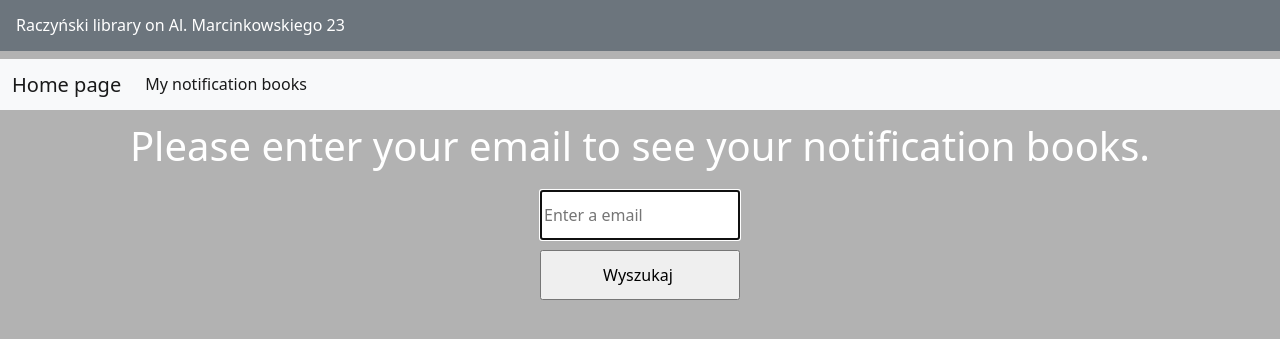
After one commit to rolczynska/BookLovers, a Flask app: page /my_notification in a window 1280 px wide. The commit adds this page. Shown: the top 339 px of the page. Run offline with Flask 2, Linux system fonts and the light colour scheme.

Commit message:
Add my_notification functionality

```diff
--- a/flask app.py
+++ b/flask app.py
@@ -1,7 +1,8 @@
 from flask import Flask, render_template, request, session, redirect, url_for
 from address import get_title_author_url, check_for_book_status
 from mail import send_register_confirmation
-from tools import add_to_list, is_already_registered,  HOME
+from tools import add_to_list, is_already_registered,  HOME, json_load
+import os
 
 app = Flask(__name__)
 app.secret_key = "thisissession"
@@ -56,5 +57,25 @@ def enter_email():
     # Ma to być w oddzielnym folderze.
 
 
+@app.route("/my_notification")
+def my_notification():
+    return render_template("my_notification.html")
+
+
+@app.route("/searching_books")
+def searching_books():
+    path = HOME / "searching_books.json"
+    email = request.args.get("email")
+    searching_books = []
+    if os.path.isfile(path):
+        content = json_load(path)
+        for title, emails in content.items():
+            if email in emails:
+                searching_books.append(title)
+        if searching_books:
+            return render_template("searching_books.html", searching_books=searching_books)
+    return render_template("not_registered.html")
+
+
 if __name__ == '__main__':
     app.run(debug=True)
--- a/templates/layout.html
+++ b/templates/layout.html
@@ -18,7 +18,7 @@
     </button>
     <div class="collapse navbar-collapse" id="navbarNavAltMarkup">
       <div class="navbar-nav">
-        <a class="nav-link active" aria-current="page" href="#">My notification books</a>
+        <a class="nav-link active" aria-current="page" href="/my_notification">My notification books</a>
       </div>
     </div>
   </div>
--- /dev/null
+++ b/templates/my_notification.html
@@ -0,0 +1,12 @@
+{% extends "layout.html" %}
+{% block body %}
+<form action="/searching_books">
+  <h1>
+    Please enter your email to see your notification books.
+  </h1>
+  <center><input type="text" id="email" name="email" placeholder="Enter a email " align="middle" autocomplete="off" autofocus><br></center>
+    <center><input type="submit" value="Wyszukaj "></center>
+
+</form>
+
+{% endblock body %}
```
Also changed, not shown: templates/not_registered.html (added, +11 -0 lines), templates/searching_books.html (added, +17 -0 lines).
